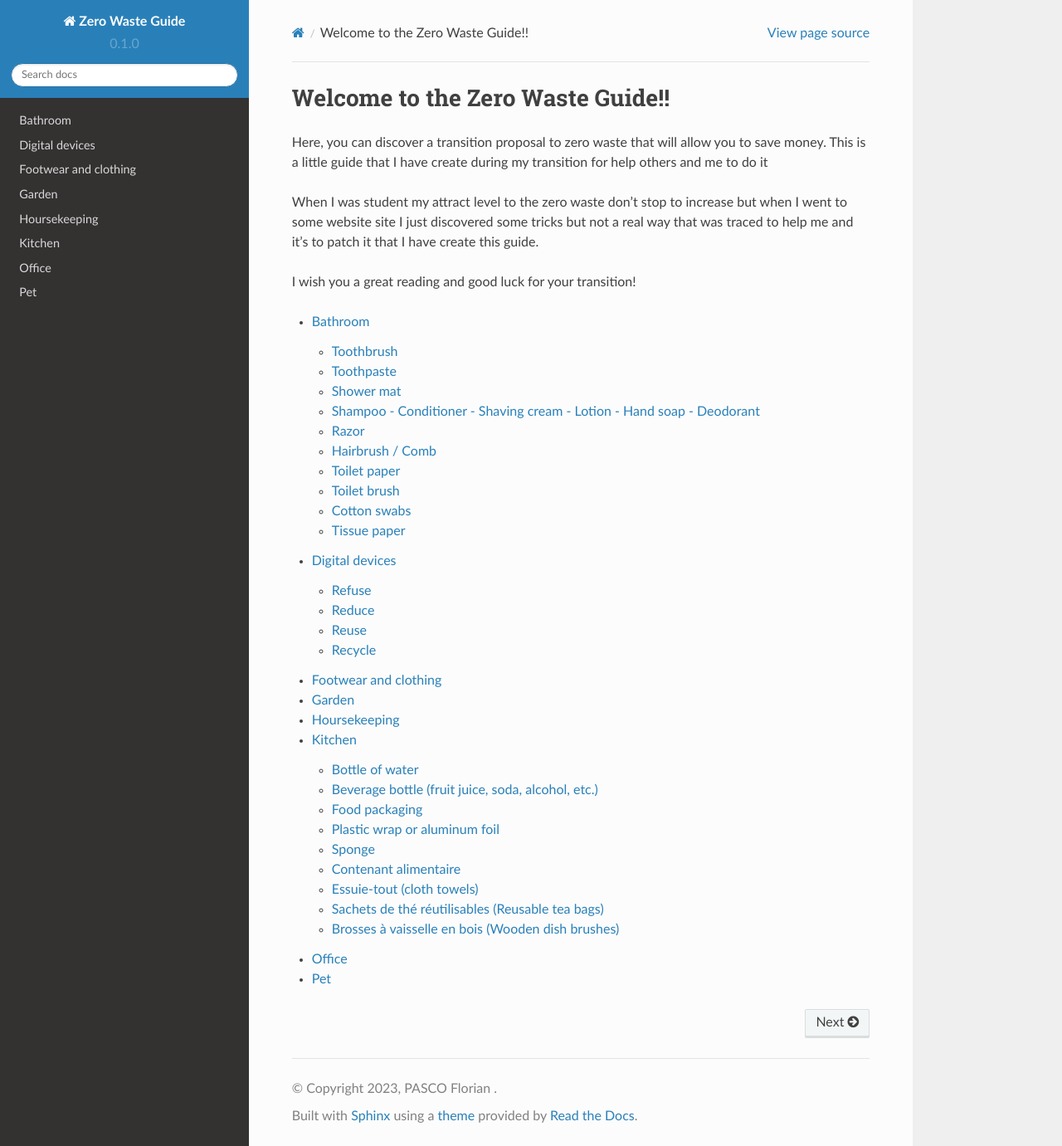
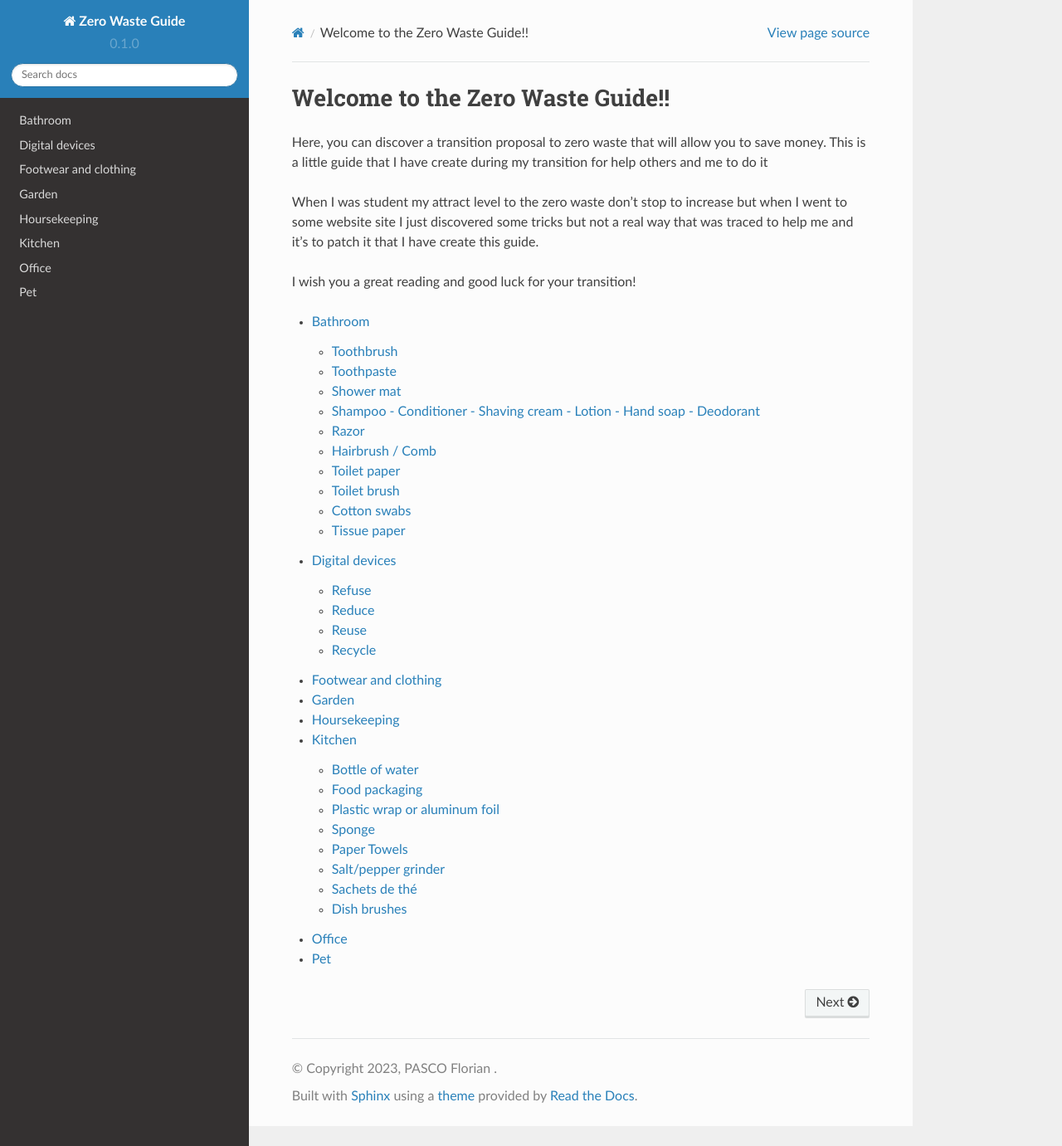
Before and after one commit to mpek29/zero_waste_guide, a Sphinx documentation site: the page built from docs/source/index.rst, in a window 1280 px wide and 1381 px high. Shown: the whole window at 83% size. Built offline with Sphinx 7.4.7 and the Read the Docs theme 2.0.0, drawn with Linux system fonts in a browser that asks for light colours; some of the changed lines change nothing that is shown.

Commit message:
Update kitchen.rst

```diff
--- a/docs/source/kitchen.rst
+++ b/docs/source/kitchen.rst
@@ -3,41 +3,67 @@ Kitchen
 
 Bottle of water
 ----------------
+It's really common now to use now a stainless steel bottle instead of a regular plastic bottle, I think it's a better idea.
+Personnaly, I prefer to use my cycling water bottle , but do as you want.
 
-Beverage bottle (fruit juice, soda, alcohol, etc.)
-----------------
+.. image:: ../images/cycling_water_bottle.jpg
+    :target: ../latest/_images/cycling_water_bottle.jpg
+
+.. image:: ../images/stainless_steel_bottle.jpg
+    :target: ../latest/_images/stainless_steel_bottle.jpg
 
 Food packaging
 ----------------
+In order to reduce your waste, I advise you to buy them in bulk!
+For that you need some things like reusables glass jars and reusable fabric produce bags.
+
+.. image:: ../images/reusable-bulk-bags.jpg
+    :target: ../latest/_images/reusable-bulk-bags.jpg
+
+.. image:: ../images/reusable_glass_jar.jpg
+    :target: ../latest/_images/reusable_glass_jar.jpg
+
+.. image:: ../images/reusable_fabric_produce_bags.jpg
+    :target: ../latest/_images/reusable_fabric_produce_bags.jpg
 
 Plastic wrap or aluminum foil
 ----------------
+You can buy a beewrap or create it for replace your plastic wrap or aluminum foil.
+
+.. image:: ../images/beewrap.jpg
+    :target: ../latest/_images/beewrap.jpg
 
 Sponge
 ----------------
+To replace your classic sponge, you can use a tawashi sponge made from recycled material (many tutorials are available online). With it, you don't need to buy a new sponge, because it's reusable.
+As soon as your tawashi is dirty, machine wash it between 30 and 60°C.
 
-Contenant alimentaire
-----------------
-Bocaux en verre réutilisables (Reusable glass jars)
-Sac à vrac en tissu (Reusable fabric produce bags)
-Penser à celui pour le sucre aussi
-
-Essuie-tout (cloth towels)
-----------------
-version réutilisable
+.. image:: ../images/tawashi.jpg
+    :target: ../latest/_images/tawashi.jpg
 
 
+Paper Towels
 ----------------
-Pailles en acier inoxydable (Stainless steel straws)
+Yes, there is, you can create a DIY Unpaper Towels for replace your paper Towels.
 
+.. image:: ../images/tawashi.jpg
+    :target: ../latest/_images/tawashi.jpg
+
+Salt/pepper grinder
 ----------------
-Moulins à épices en verre (Glass spice grinders)
+A classical way to replace the salt grinder that you use and throw in the trash is to buy a more durable version.
 
+.. image:: ../images/salt_pepper_grinder.jpg
+    :target: ../latest/_images/salt_pepper_grinder.jpg
+
+Sachets de thé
 ----------------
-Filtre à café réutilisable (Reusable coffee filter)
+A very simple problem to solve, buy your tea in bulk and use, stainless steel and reusable tea infuser
 
-Sachets de thé réutilisables (Reusable tea bags)
+.. image:: ../images/stainless_steel_tea_infuser_reusable.jpg
+    :target: ../latest/_images/stainless_steel_tea_infuser_reusable.jpg
+
+
+Dish brushes
 ----------------
-
-Brosses à vaisselle en bois (Wooden dish brushes)
-----------------
+And to finish with the kitchen, the ultimate step is switch from a classical dish brushes in end of life to an interchangeable head dish brushes.
```
